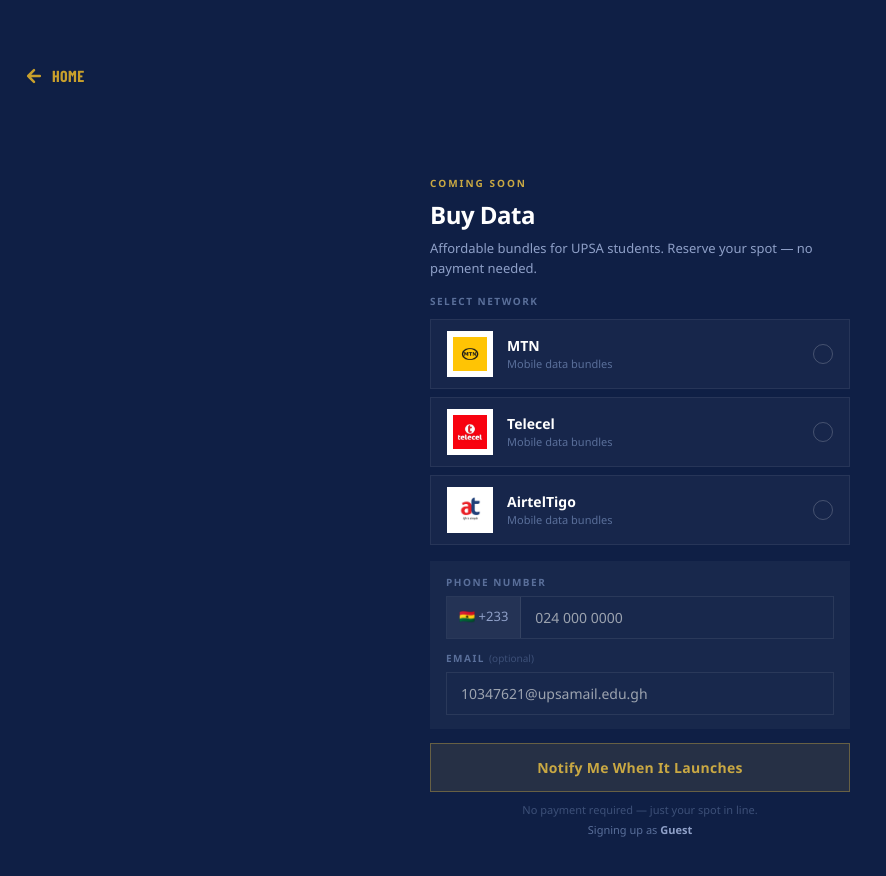
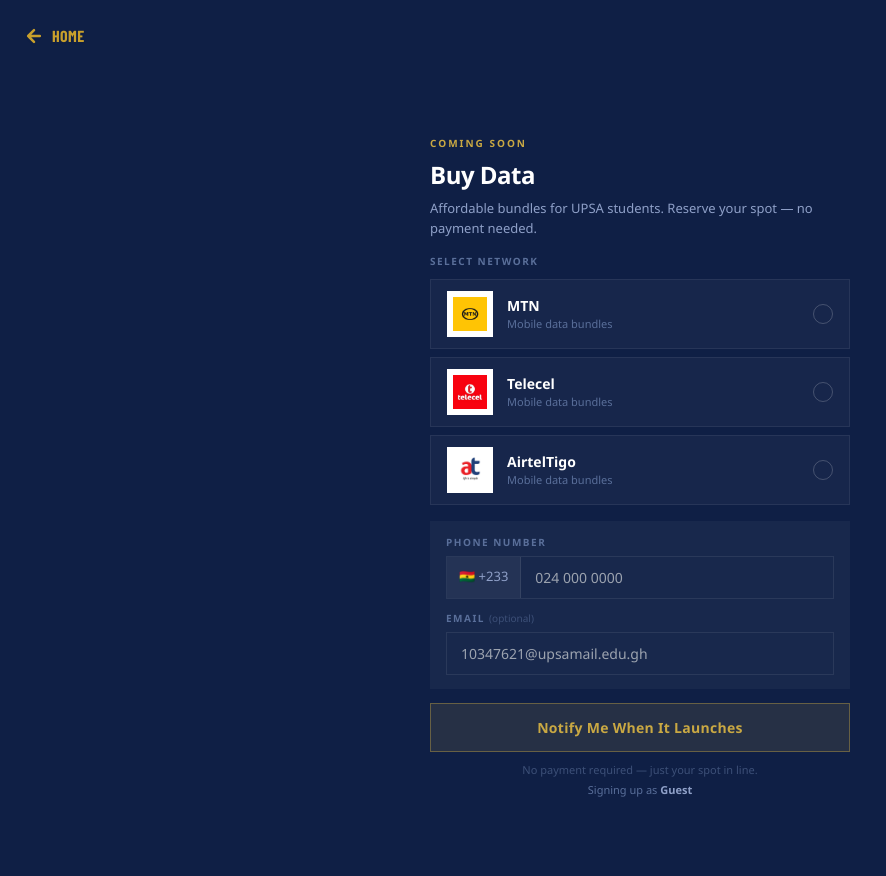
Before and after one commit to johnadamsmahama/distinction-library, a Next.js app: page /buy-data in a window 1280 px wide. Shown: the top 876 px of the page, without its empty margins (0-886 px from the left). Built offline with nearby package versions, Linux system fonts and the light colour scheme; no server answers; a web font is replaced by a local one.

Commit message:
Adjust padding in layout component

```diff
--- a/app/buy-data/layout.tsx
+++ b/app/buy-data/layout.tsx
@@ -8,7 +8,7 @@ export default function BuyDataLayout({
   children: React.ReactNode;
 }) {
   return (
-    <div className="px-6 py-16">
+    <div className="px-6 pt-6 pb-16">
       <BackToDashboard />
       {children}
     </div>
```
